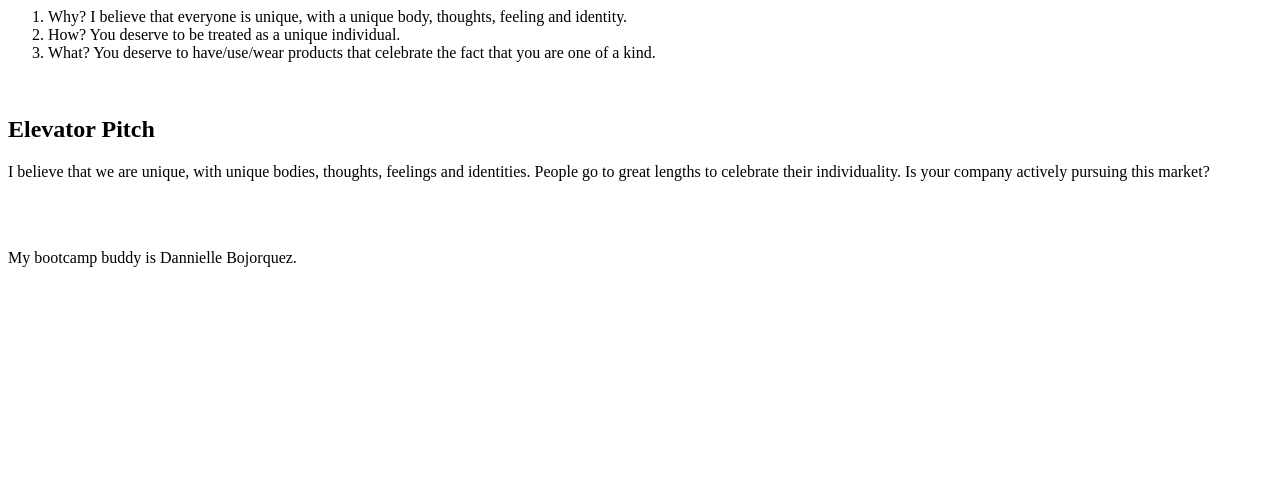
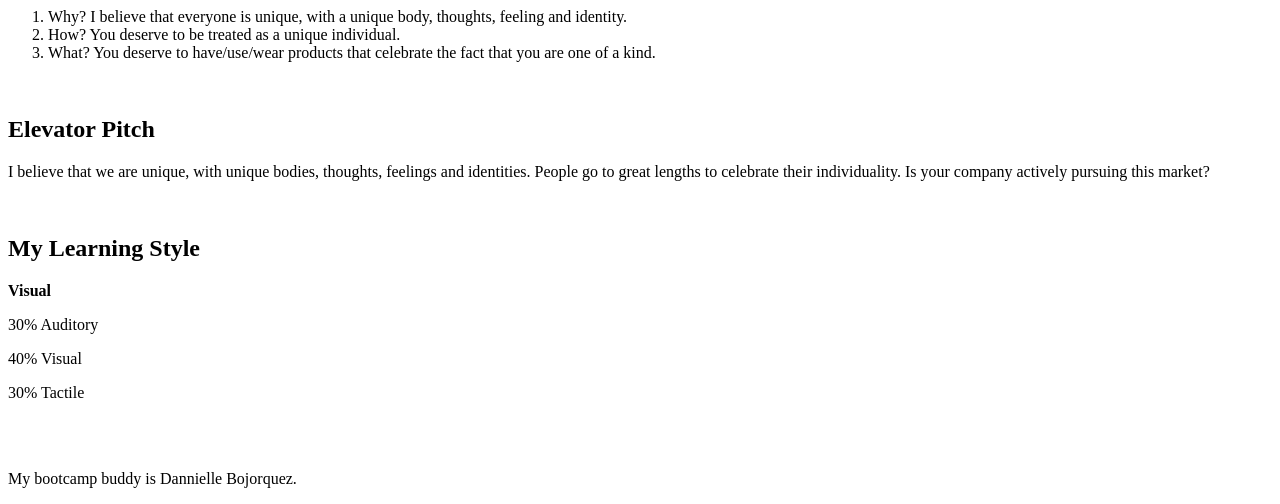
Before and after one commit to MartyBonacci/personal-development, a PHP site: page / in a window 1280 px wide. Shown: the part 466-970 px from the top of the page. Before the commit the page ends 733 px from the top, so only its background shows below. Run offline with PHP 8.4, Linux system fonts and the light colour scheme.

Commit message:
added learning style

```diff
--- a/index.php
+++ b/index.php
@@ -33,6 +33,12 @@
 		<h2>Elevator Pitch</h2>
 		<p>I believe that we are unique, with unique bodies, thoughts, feelings and identities. People go to great lengths to celebrate their individuality. Is your company actively pursuing this market?</p>
 		<br/>
+		<h2>My Learning Style</h2>
+		<p><strong>Visual</strong></p>
+		<p>30% Auditory</p>
+		<p>40% Visual</p>
+		<p>30% Tactile</p>
+		<br/>
 		<br/>
 
 		<p>My bootcamp buddy is Dannielle Bojorquez.</p>
```
